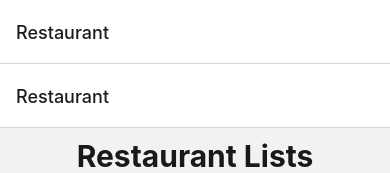
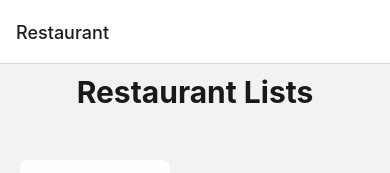
Before and after one commit to mariVia114/comp3074_project, a React Native app: screen / in a window 390 px wide. Shown: the top 173 px of the page. Built offline with nearby package versions, Linux system fonts and the light colour scheme.

Commit message:
removed double header using header shown false

```diff
--- a/App.js
+++ b/App.js
@@ -18,7 +18,7 @@ const BottomStack = createNativeStackNavigator();
 function AboutStackScreen() {
   return (
     <BottomStack.Navigator>
-      <BottomStack.Screen name= {aboutName} component={About}/>
+      <BottomStack.Screen name= {aboutName} component={About} options={{ headerShown: false }}/>
       <BottomStack.Screen name= {restaurantName} component={Restaurant} />
     </BottomStack.Navigator>
   )
@@ -45,8 +45,8 @@ function RestaurantStackScreen() {
     setRestaurantDesc('');
   }
   return (
-      <RestaurantStack.Navigator initialRouteName="Restaurant">
-        <RestaurantStack.Screen name="Restaurant">
+      <RestaurantStack.Navigator initialRouteName="Restaurant" >
+        <RestaurantStack.Screen name="Restaurant" options={{ headerShown: false }}>
           {props => <Restaurant {...props}
                       restaurants={restaurants} setRestaurants={setRestaurants}
                       restaurantName={restaurantName}
```
